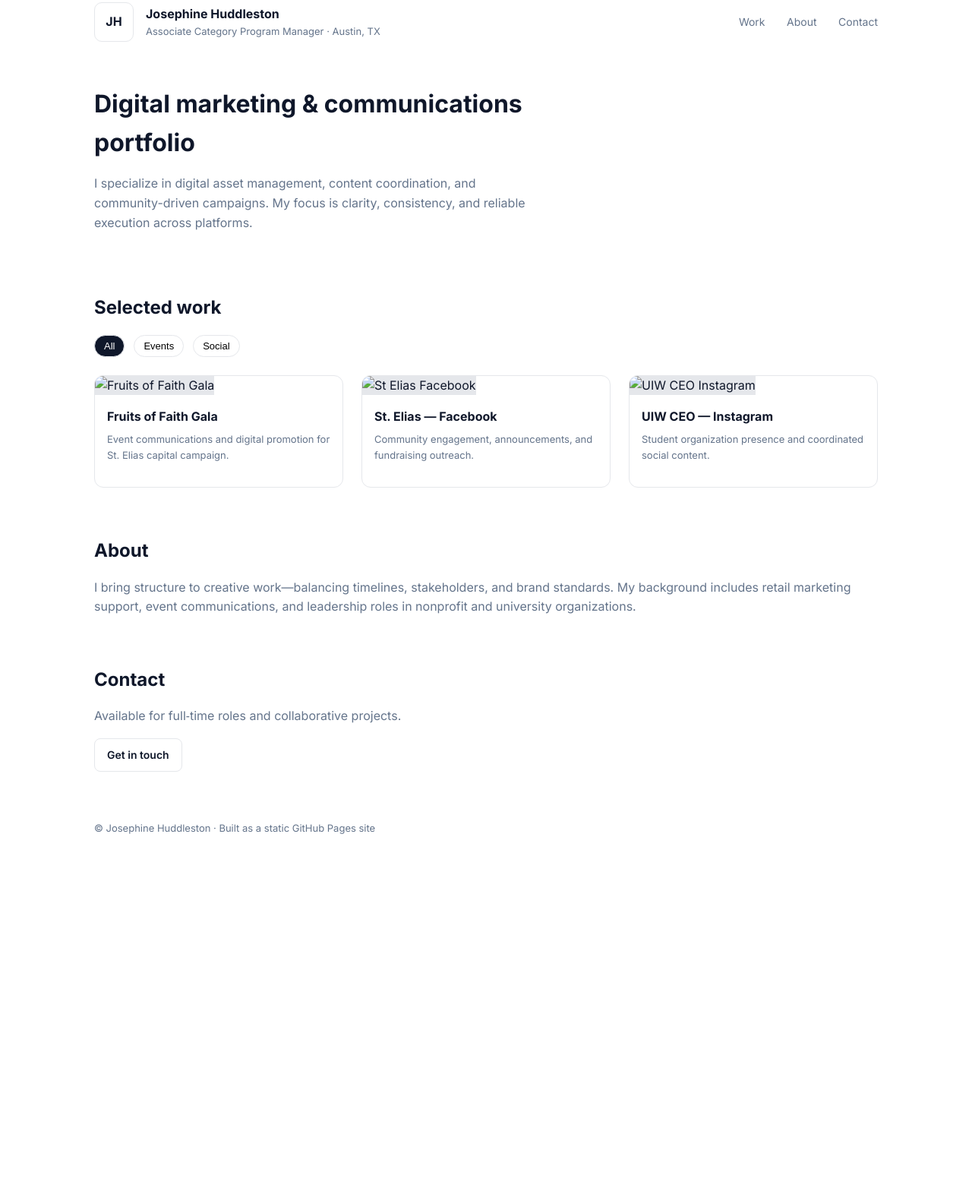
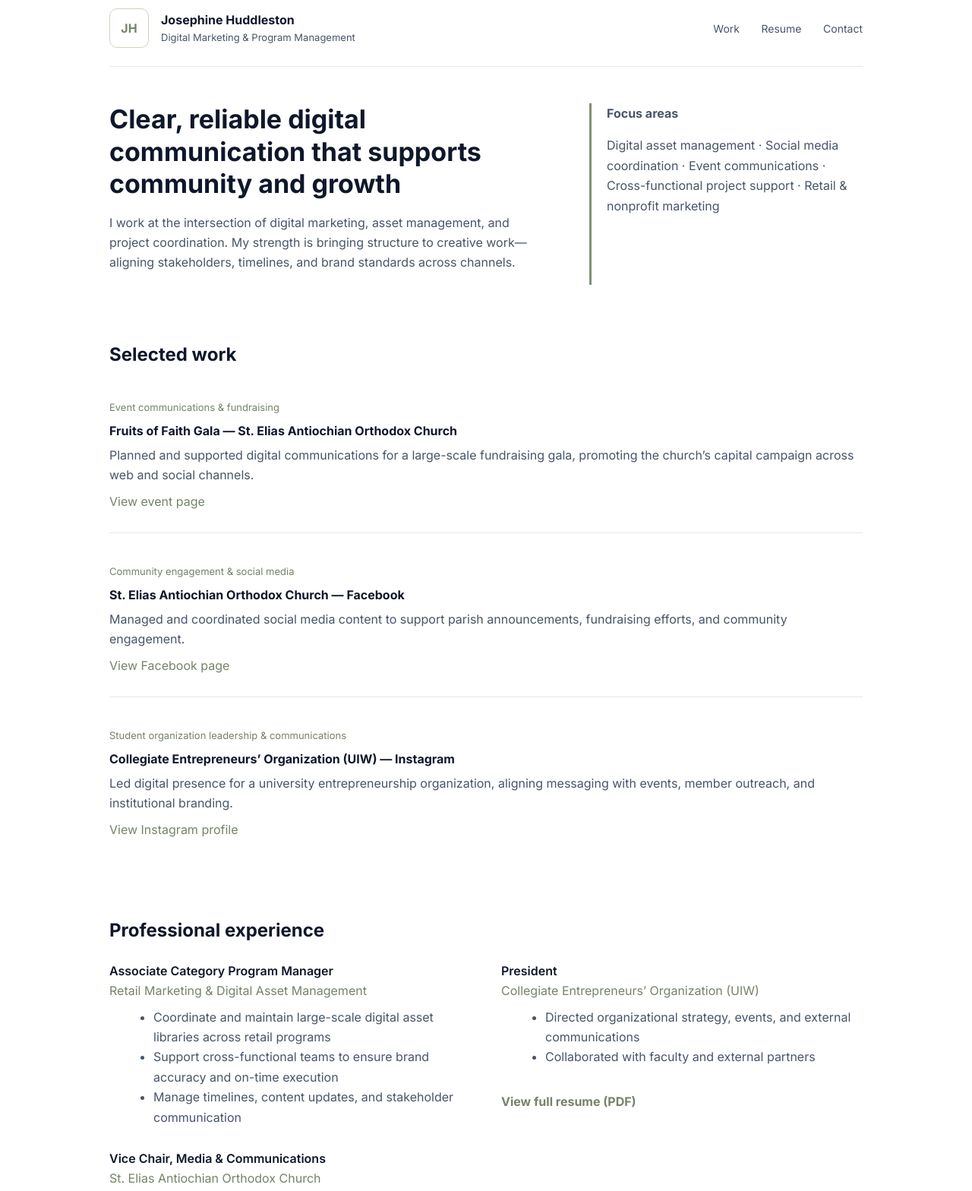
Before and after one commit to josephinehuddleston/portfolio, a plain HTML site: page index.html in a window 1280 px wide. Shown: the part 69-1637 px from the top of the page at 76% size. Before the commit the page ends 1242 px from the top, so only its background shows below. Drawn offline with Linux system fonts and the light colour scheme.

Commit message:
index.html

```diff
--- a/index.html
+++ b/index.html
@@ -4,74 +4,119 @@
   <meta charset="utf-8" />
   <meta name="viewport" content="width=device-width,initial-scale=1" />
   <title>Josephine Huddleston — Portfolio</title>
-  <meta name="description" content="Clean, modern professional portfolio for Josephine Huddleston." />
+  <meta name="description" content="Clean, modern, detailed professional portfolio for Josephine Huddleston." />
 
-  <link href="https://fonts.googleapis.com/css2?family=Inter:wght@300;400;600;700&display=swap" rel="stylesheet">
+  <link href="https://fonts.googleapis.com/css2?family=Inter:wght@300;400;500;600;700&display=swap" rel="stylesheet">
 
   <style>
     :root{
+      /* Base */
       --bg:#ffffff;
       --text:#0f172a;
-      --muted:#64748b;
+      --muted:#475569;
       --border:#e5e7eb;
-      --card:#f8fafc;
+
+      /* Accent palette (soft, controlled use) */
+      --sage-dark:#758467;
+      --sage:#819171;
+      --sage-soft:#9CAF88;
+      --sage-light:#CBD5C0;
+      --sage-xlight:#DFE6DA;
     }
     *{box-sizing:border-box}
+
     body{
       margin:0;
       font-family:Inter,system-ui,-apple-system,BlinkMacSystemFont,"Segoe UI",sans-serif;
       background:var(--bg);
       color:var(--text);
-      line-height:1.6;
+      line-height:1.65;
     }
-    a{color:inherit}
 
-    .container{max-width:1080px;margin:48px auto;padding:24px}
+    a{color:var(--sage-dark);text-decoration:none}
+    a:hover{text-decoration:underline}
+
+    .container{max-width:1040px;margin:56px auto;padding:24px}
 
     /* Header */
-    header{display:flex;justify-content:space-between;align-items:center;margin-bottom:56px}
+    header{
+      display:flex;
+      justify-content:space-between;
+      align-items:center;
+      padding-bottom:24px;
+      border-bottom:1px solid var(--border);
+      margin-bottom:48px
+    }
     .brand{display:flex;gap:16px;align-items:center}
-    .logo{width:52px;height:52px;border-radius:10px;border:1px solid var(--border);display:flex;align-items:center;justify-content:center;font-weight:700}
-    nav a{text-decoration:none;margin-left:24px;font-size:14px;color:var(--muted)}
-    nav a:hover{color:var(--text)}
+    .logo{
+      width:52px;height:52px;border-radius:10px;
+      border:1px solid var(--sage-light);
+      display:flex;align-items:center;justify-content:center;
+      font-weight:700;color:var(--sage-dark)
+    }
+    nav a{margin-left:24px;font-size:14px;color:var(--muted)}
 
-    /* Hero */
-    .hero{display:grid;grid-template-columns:1.5fr 1fr;gap:48px;align-items:start;margin-bottom:64px}
-    h1{font-size:32px;margin:0 0 16px 0;font-weight:700}
-    h2{font-size:24px;margin:0 0 16px 0}
+    /* Typography */
+    h1{font-size:34px;line-height:1.25;margin:0 0 16px 0}
+    h2{font-size:24px;margin:0 0 20px 0}
     h3{font-size:16px;margin:0 0 6px 0}
     p{margin:0 0 16px 0;color:var(--muted)}
 
-    .card{background:var(--card);border:1px solid var(--border);border-radius:12px;padding:24px}
+    /* Hero */
+    .hero{
+      display:grid;
+      grid-template-columns:1.6fr 1fr;
+      gap:56px;
+      margin-bottom:72px
+    }
+    .hero-accent{
+      padding-left:20px;
+      border-left:3px solid var(--sage)
+    }
 
-    .btn{display:inline-block;padding:10px 16px;border-radius:8px;border:1px solid var(--border);background:#fff;text-decoration:none;font-size:14px;font-weight:600;margin-right:12px}
-    .btn:hover{background:#f1f5f9}
+    /* Cards */
+    .card{
+      border:1px solid var(--border);
+      border-radius:12px;
+      padding:24px;
+      background:#fff
+    }
+
+    /* Sections */
+    section{margin-bottom:72px}
+
+    /* Selected Work */
+    .work-list{display:grid;gap:20px}
+    .work-item{
+      padding:20px 0;
+      border-bottom:1px solid var(--border)
+    }
+    .work-item:last-child{border-bottom:none}
+    .work-meta{font-size:13px;color:var(--sage-dark);margin-bottom:6px}
+    .work-item p{margin-bottom:8px}
 
     /* Resume */
-    .resume a{display:block;margin-top:12px;font-weight:600;text-decoration:none}
+    .resume{
+      display:grid;
+      grid-template-columns:1fr 1fr;
+      gap:40px
+    }
+    .role{margin-bottom:28px}
+    .role-title{font-weight:600}
+    .role-org{color:var(--sage-dark)}
+    ul{margin:8px 0 0 18px;color:var(--muted)}
 
-    /* Work */
-    .grid{display:grid;grid-template-columns:repeat(auto-fill,minmax(260px,1fr));gap:24px}
-    .work{border:1px solid var(--border);border-radius:12px;overflow:hidden;background:#fff;cursor:pointer}
-    .work img{width:100%;height:160px;object-fit:cover;background:#e5e7eb}
-    .work .meta{padding:16px}
-    .work p{font-size:13px}
+    /* Footer */
+    footer{
+      padding-top:32px;
+      border-top:1px solid var(--border);
+      font-size:13px;color:var(--muted)
+    }
 
-    .filters{display:flex;gap:12px;margin-bottom:24px}
-    .chip{font-size:13px;padding:6px 12px;border-radius:999px;border:1px solid var(--border);background:#fff;cursor:pointer}
-    .chip.active{background:#0f172a;color:#fff}
-
-    /* Modal */
-    .modal{position:fixed;inset:0;display:none;align-items:center;justify-content:center;background:rgba(15,23,42,0.55)}
-    .modal.open{display:flex}
-    .panel{width:92%;max-width:1100px;height:80vh;background:#fff;border-radius:12px;overflow:hidden}
-    .panel iframe{width:100%;height:100%;border:0}
-    .close{position:absolute;top:24px;right:24px;font-size:14px;border:1px solid var(--border);background:#fff;border-radius:6px;padding:6px 10px;cursor:pointer}
-
-    footer{margin-top:64px;font-size:13px;color:var(--muted)}
-
+    /* Responsive */
     @media (max-width:900px){
       .hero{grid-template-columns:1fr}
+      .resume{grid-template-columns:1fr}
     }
   </style>
 </head>
@@ -83,103 +128,107 @@
         <div class="logo">JH</div>
         <div>
           <div style="font-weight:700">Josephine Huddleston</div>
-          <div style="font-size:13px;color:var(--muted)">Associate Category Program Manager · Austin, TX</div>
+          <div style="font-size:13px;color:var(--muted)">Digital Marketing & Program Management</div>
         </div>
       </div>
       <nav>
         <a href="#work">Work</a>
-        <a href="#about">About</a>
+        <a href="#resume">Resume</a>
         <a href="#contact">Contact</a>
       </nav>
     </header>
 
     <section class="hero">
       <div>
-        <h1>Digital marketing & communications portfolio</h1>
-        <p>I specialize in digital asset management, content coordination, and community-driven campaigns. My focus is clarity, consistency, and reliable execution across platforms.</p>
+        <h1>Clear, reliable digital communication that supports community and growth</h1>
+        <p>I work at the intersection of digital marketing, asset management, and project coordination. My strength is bringing structure to creative work—aligning stakeholders, timelines, and brand standards across channels.</p>
+      </div>
+      <div class="hero-accent">
+        <p><strong>Focus areas</strong></p>
+        <p>Digital asset management · Social media coordination · Event communications · Cross-functional project support · Retail & nonprofit marketing</p>
       </div>
     </section>
 
     <section id="work">
       <h2>Selected work</h2>
+      <div class="work-list">
 
-      <div class="filters">
-        <button class="chip active" data-filter="all">All</button>
-        <button class="chip" data-filter="events">Events</button>
-        <button class="chip" data-filter="social">Social</button>
-      </div>
+        <div class="work-item">
+          <div class="work-meta">Event communications & fundraising</div>
+          <h3>Fruits of Faith Gala — St. Elias Antiochian Orthodox Church</h3>
+          <p>Planned and supported digital communications for a large-scale fundraising gala, promoting the church’s capital campaign across web and social channels.</p>
+          <p><a href="https://www.sainteliaschurch.org/post/fruits-of-faith-gala-a-mediterranean-soir%C3%A9e-to-support-the-st-elias-capital-campaign" target="_blank">View event page</a></p>
+        </div>
 
-      <div class="grid">
-        <article class="work" data-type="events" onclick="openModal('https://www.sainteliaschurch.org/post/fruits-of-faith-gala-a-mediterranean-soir%C3%A9e-to-support-the-st-elias-capital-campaign')">
-          <img alt="Fruits of Faith Gala" />
-          <div class="meta">
-            <h3>Fruits of Faith Gala</h3>
-            <p>Event communications and digital promotion for St. Elias capital campaign.</p>
-          </div>
-        </article>
+        <div class="work-item">
+          <div class="work-meta">Community engagement & social media</div>
+          <h3>St. Elias Antiochian Orthodox Church — Facebook</h3>
+          <p>Managed and coordinated social media content to support parish announcements, fundraising efforts, and community engagement.</p>
+          <p><a href="https://www.facebook.com/StEliasAustin/" target="_blank">View Facebook page</a></p>
+        </div>
 
-        <article class="work" data-type="social" onclick="openModal('https://www.facebook.com/StEliasAustin/')">
-          <img alt="St Elias Facebook" />
-          <div class="meta">
-            <h3>St. Elias — Facebook</h3>
-            <p>Community engagement, announcements, and fundraising outreach.</p>
-          </div>
-        </article>
+        <div class="work-item">
+          <div class="work-meta">Student organization leadership & communications</div>
+          <h3>Collegiate Entrepreneurs’ Organization (UIW) — Instagram</h3>
+          <p>Led digital presence for a university entrepreneurship organization, aligning messaging with events, member outreach, and institutional branding.</p>
+          <p><a href="https://www.instagram.com/uiw_ceo/?hl=en" target="_blank">View Instagram profile</a></p>
+        </div>
 
-        <article class="work" data-type="social" onclick="openModal('https://www.instagram.com/uiw_ceo/?hl=en')">
-          <img alt="UIW CEO Instagram" />
-          <div class="meta">
-            <h3>UIW CEO — Instagram</h3>
-            <p>Student organization presence and coordinated social content.</p>
-          </div>
-        </article>
       </div>
     </section>
 
-    <section id="about" style="margin-top:64px">
-      <h2>About</h2>
-      <p>I bring structure to creative work—balancing timelines, stakeholders, and brand standards. My background includes retail marketing support, event communications, and leadership roles in nonprofit and university organizations.</p>
+    <section id="resume">
+      <h2>Professional experience</h2>
+      <div class="resume">
+
+        <div>
+          <div class="role">
+            <div class="role-title">Associate Category Program Manager</div>
+            <div class="role-org">Retail Marketing & Digital Asset Management</div>
+            <ul>
+              <li>Coordinate and maintain large-scale digital asset libraries across retail programs</li>
+              <li>Support cross-functional teams to ensure brand accuracy and on-time execution</li>
+              <li>Manage timelines, content updates, and stakeholder communication</li>
+            </ul>
+          </div>
+
+          <div class="role">
+            <div class="role-title">Vice Chair, Media & Communications</div>
+            <div class="role-org">St. Elias Antiochian Orthodox Church</div>
+            <ul>
+              <li>Lead communications strategy for events, campaigns, and community outreach</li>
+              <li>Oversee social media, announcements, and digital promotion</li>
+            </ul>
+          </div>
+        </div>
+
+        <div>
+          <div class="role">
+            <div class="role-title">President</div>
+            <div class="role-org">Collegiate Entrepreneurs’ Organization (UIW)</div>
+            <ul>
+              <li>Directed organizational strategy, events, and external communications</li>
+              <li>Collaborated with faculty and external partners</li>
+            </ul>
+          </div>
+
+          <p style="margin-top:32px"><a href="/mnt/data/Josephine_s_Resume.pdf" target="_blank"><strong>View full resume (PDF)</strong></a></p>
+        </div>
+
+      </div>
     </section>
 
-    <section id="contact" style="margin-top:64px">
+    <section id="contact">
       <h2>Contact</h2>
-      <p>Available for full‑time roles and collaborative projects.</p>
-      <a class="btn" href="mailto:josephinelhuddleston@gmail.com">Get in touch</a>
+      <p>For professional inquiries or collaboration opportunities:</p>
+      <p><strong>Email:</strong> <a href="mailto:josephinelhuddleston@gmail.com">josephinelhuddleston@gmail.com</a><br>
+         <strong>Phone:</strong> 979-253-3523</p>
     </section>
 
     <footer>
-      © Josephine Huddleston · Built as a static GitHub Pages site
+      © Josephine Huddleston · Built as a static GitHub Pages portfolio
     </footer>
 
   </div>
-
-  <div id="modal" class="modal">
-    <div class="panel">
-      <button class="close" onclick="closeModal()">Close</button>
-      <iframe id="frame"></iframe>
-    </div>
-  </div>
-
-  <script>
-    function openModal(url){
-      document.getElementById('frame').src = url;
-      document.getElementById('modal').classList.add('open');
-    }
-    function closeModal(){
-      document.getElementById('frame').src = '';
-      document.getElementById('modal').classList.remove('open');
-    }
-
-    document.querySelectorAll('.chip').forEach(c=>{
-      c.addEventListener('click',()=>{
-        document.querySelectorAll('.chip').forEach(x=>x.classList.remove('active'));
-        c.classList.add('active');
-        const f=c.dataset.filter;
-        document.querySelectorAll('.work').forEach(w=>{
-          w.style.display=(f==='all'||w.dataset.type===f)?'block':'none';
-        })
-      })
-    })
-  </script>
 </body>
 </html>
```
